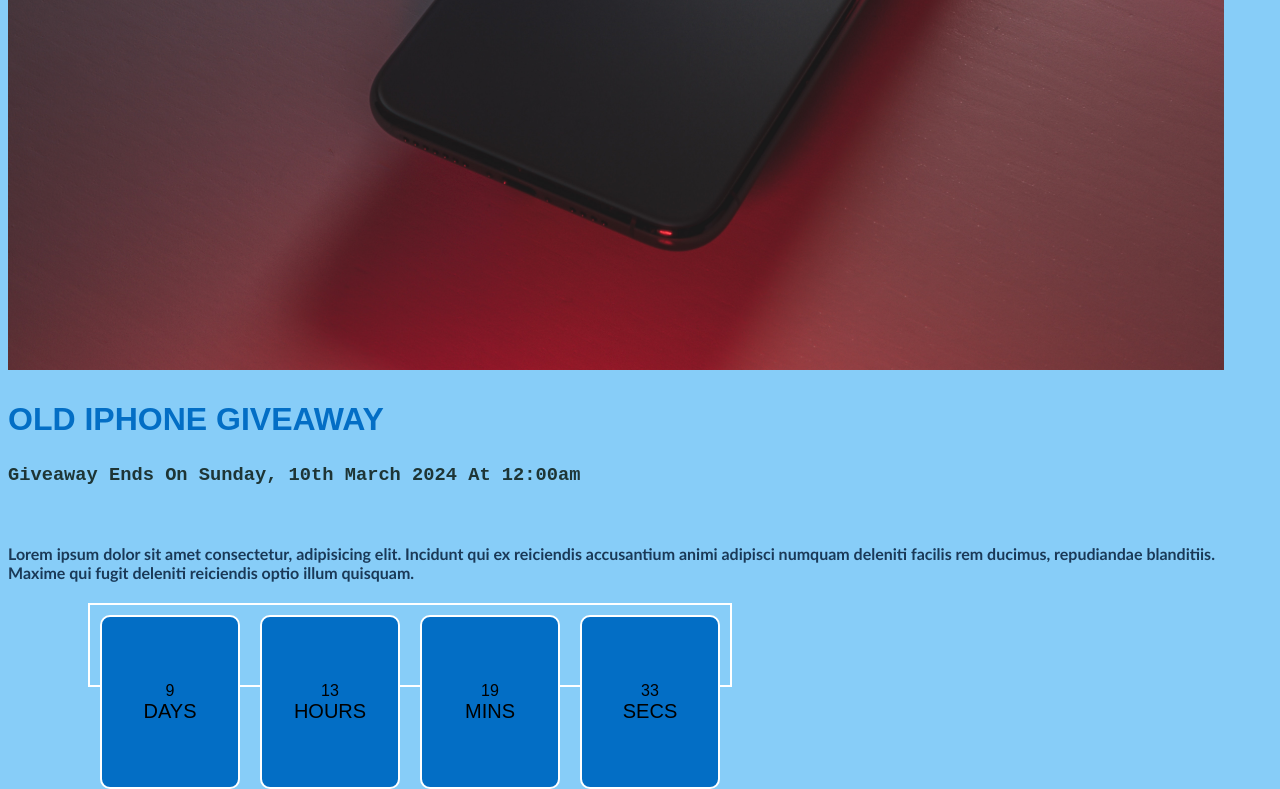
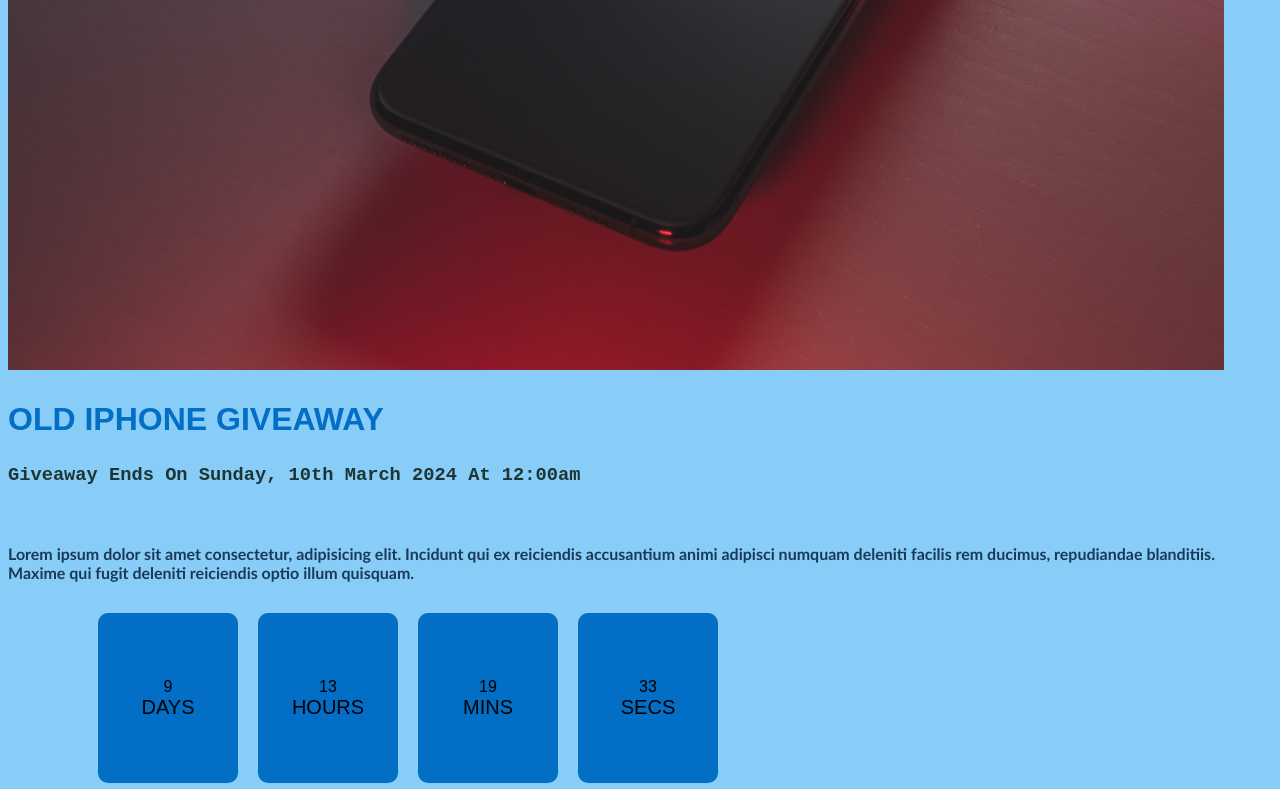
Before and after one commit to Ebiyezion1709/COSC107-Project, a plain HTML site: page index.html in a window 1280 px wide. Shown: the part 448-1237 px from the top of the page. Drawn offline with Linux system fonts and the light colour scheme.

Commit message:
Update timer.css

```diff
--- a/timer.css
+++ b/timer.css
@@ -20,7 +20,6 @@ h4 {
     justify-content: center;
     width: 50vw;
     height: 10vh;
-    border: 2px solid white;
 }
 .box{
     background-color: rgb(3, 110, 197);
@@ -33,7 +32,6 @@ h4 {
     padding: 5px;
     margin: 10px;
     align-items: center;
-    border: 2px solid white;
 }
 .box span{
     font-size: 20px;
```
